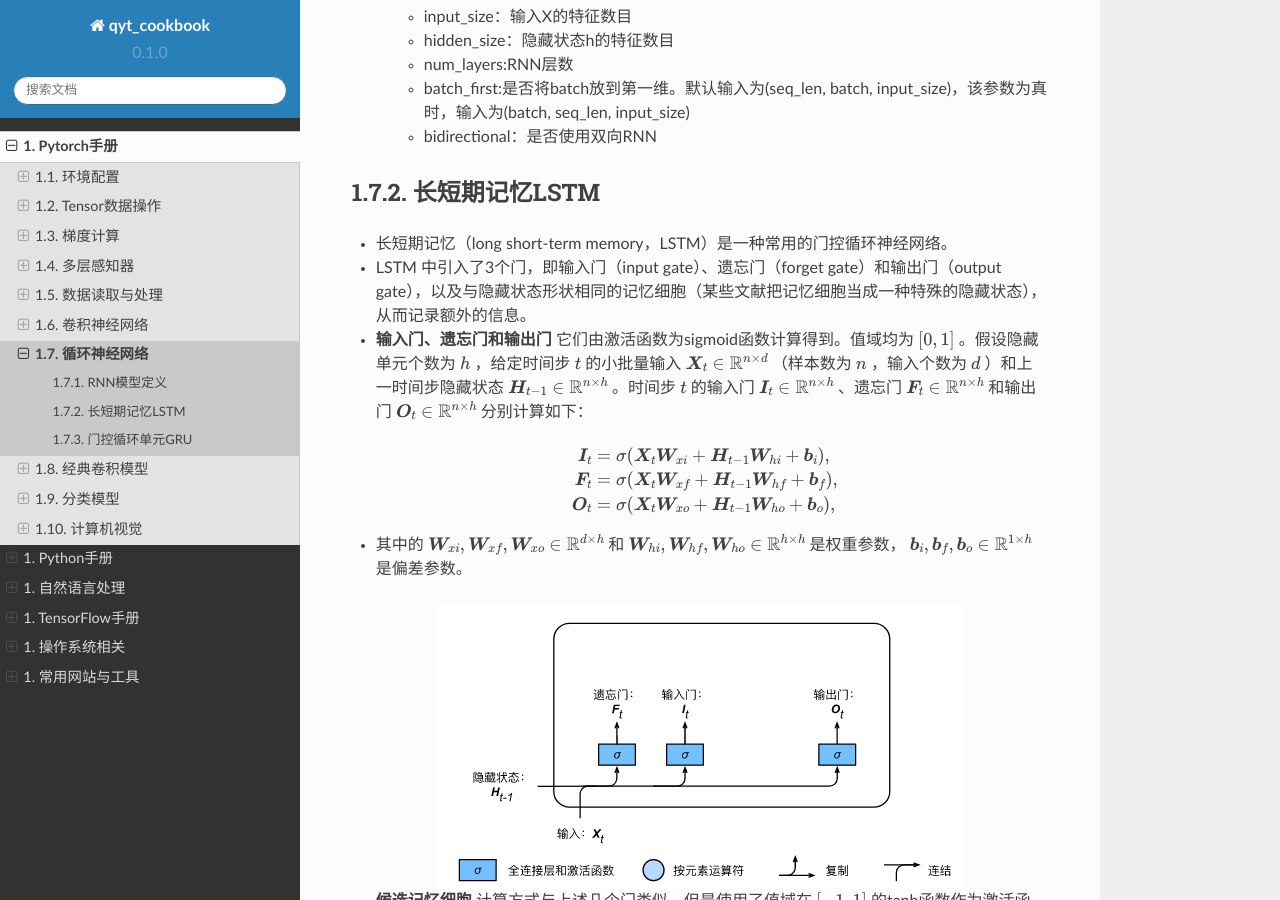
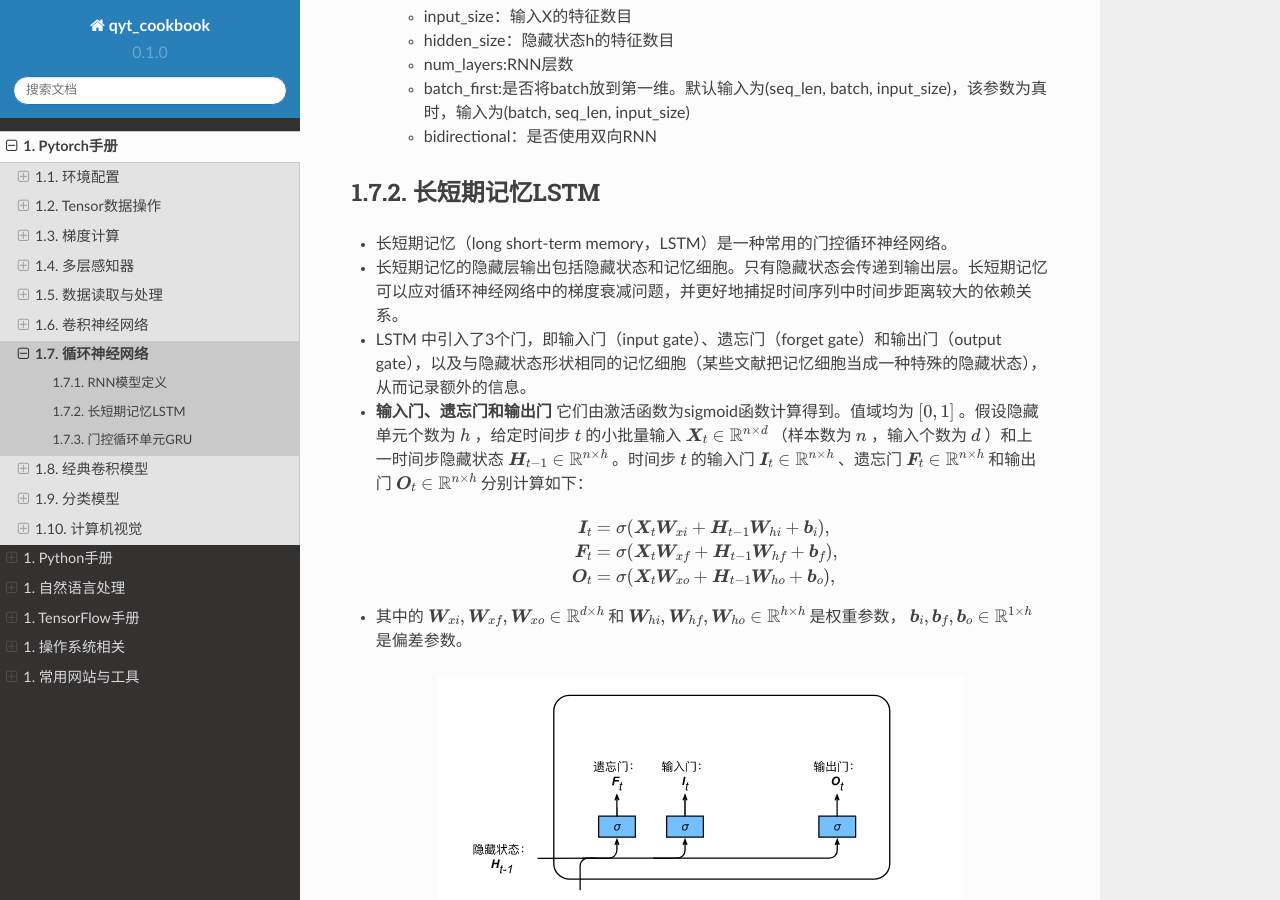
Before and after one commit to q759729997/qyt_cookbook, a Sphinx documentation site: the page built from qyt_cookbook/source/pytorch/rnn.rst, in a window 1280 px wide and 900 px high, scrolled down 2253 px. Built offline with Sphinx 7.4.7 and the Read the Docs theme 2.0.0, drawn with Linux system fonts in a browser that asks for light colours; some of the changed text lies outside the part shown.

Commit message:
lstm补充

```diff
--- a/qyt_cookbook/source/pytorch/rnn.rst
+++ b/qyt_cookbook/source/pytorch/rnn.rst
@@ -63,6 +63,7 @@ RNN模型定义
 ######################
 
 - 长短期记忆（long short-term memory，LSTM）是一种常用的门控循环神经网络。
+- 长短期记忆的隐藏层输出包括隐藏状态和记忆细胞。只有隐藏状态会传递到输出层。长短期记忆可以应对循环神经网络中的梯度衰减问题，并更好地捕捉时间序列中时间步距离较大的依赖关系。
 - LSTM 中引入了3个门，即输入门（input gate）、遗忘门（forget gate）和输出门（output gate），以及与隐藏状态形状相同的记忆细胞（某些文献把记忆细胞当成一种特殊的隐藏状态），从而记录额外的信息。
 - **输入门、遗忘门和输出门** 它们由激活函数为sigmoid函数计算得到。值域均为 :math:`[0,1]` 。假设隐藏单元个数为 :math:`h` ，给定时间步 :math:`t` 的小批量输入 :math:`\boldsymbol{X}_t \in \mathbb{R}^{n \times d}` （样本数为 :math:`n` ，输入个数为 :math:`d` ）和上一时间步隐藏状态 :math:`\boldsymbol{H}_{t-1} \in \mathbb{R}^{n \times h}` 。时间步 :math:`t` 的输入门 :math:`\boldsymbol{I}_t \in \mathbb{R}^{n \times h}` 、遗忘门 :math:`\boldsymbol{F}_t \in \mathbb{R}^{n \times h}` 和输出门 :math:`\boldsymbol{O}_t \in \mathbb{R}^{n \times h}` 分别计算如下：
 
```
Also changed, not shown: other parts of qyt_cookbook/source/pytorch/rnn.rst (+2 -0 lines).
